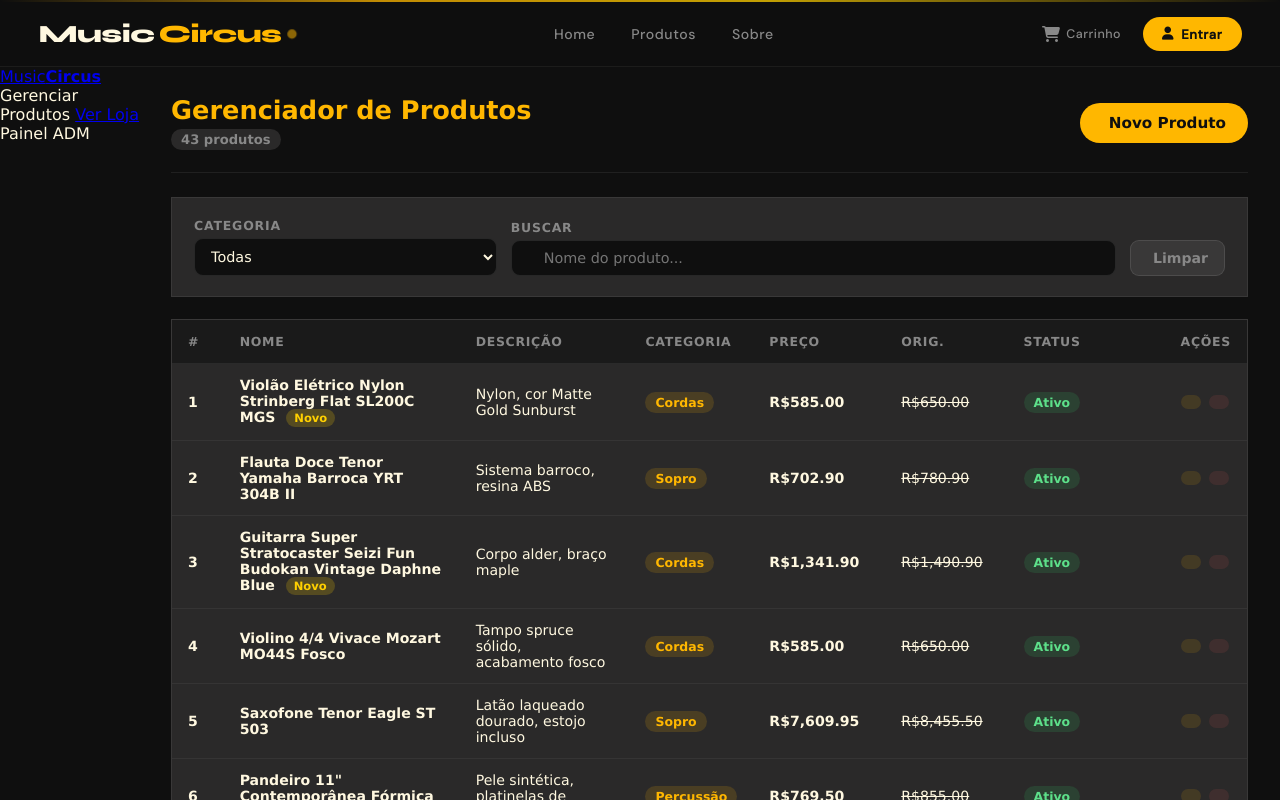
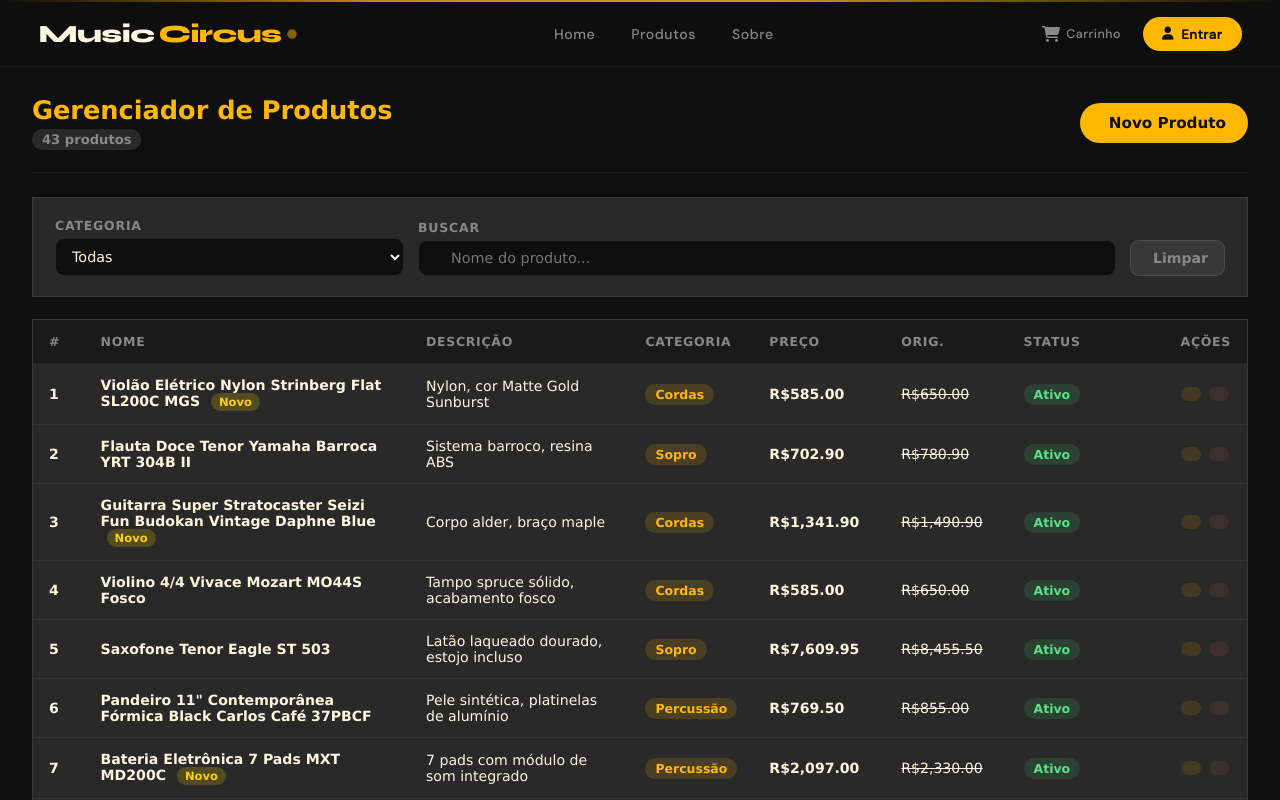
Before and after one commit to Melibanio/MusicCircus, an Angular app: page /adm in a window 1280 px wide. Shown: the top 800 px of the page. Built offline with nearby package versions, Linux system fonts and the light colour scheme; data requests are answered from the project's data file.

Commit message:
Update adm.html

```diff
--- a/src/app/pages/adm/adm.html
+++ b/src/app/pages/adm/adm.html
@@ -1,49 +1,5 @@
-<!--
-  adm.html — Music Circus (Angular)
-  ══════════════════════════════════════════════════════════════════
-  Conversões JS → Angular:
-
-  JS                                  Angular
-  ──────────────────────────────────────────────────────────────────
-  getElementById / querySelector      → referências via .ts
-  classList.add/remove('aberto')      → [class.aberto] / *ngIf
-  innerHTML com map()                 → @for no template
-  addEventListener('click')           → (click)="metodo()"
-  input.value                         → [(ngModel)] / formControlName
-  toast() manual                      → [class.visivel] no .ts
-  style.display = 'none/block'        → *ngIf / @if
-  localStorage                        → json-server via ProdutoService (HTTP)
-  filtros com filter() em array local → getter produtosFiltrados no .ts
-  ══════════════════════════════════════════════════════════════════
--->
 
 <div class="adm-wrapper">
-
-  <!-- ══ SIDEBAR ══════════════════════════════════════════════════════════ -->
-  <aside class="sidebar">
-
-    <div class="sidebar-logo">
-      <i class="ri-music-2-line"></i>
-      <a routerLink="/"><span>Music<strong>Circus</strong></span></a>
-    </div>
-
-    <nav class="sidebar-nav">
-      <p class="nav-label">Gerenciar</p>
-
-      <a class="nav-item active">
-        <i class="ri-box-3-line"></i> Produtos
-      </a>
-
-      <a routerLink="/produtos" class="nav-item">
-        <i class="ri-store-2-line"></i> Ver Loja
-      </a>
-    </nav>
-
-    <div class="sidebar-footer">
-      <i class="ri-shield-user-line"></i> Painel ADM
-    </div>
-
-  </aside>
 
   <!-- ══ CONTEÚDO PRINCIPAL ═══════════════════════════════════════════════ -->
   <main class="main">
```
